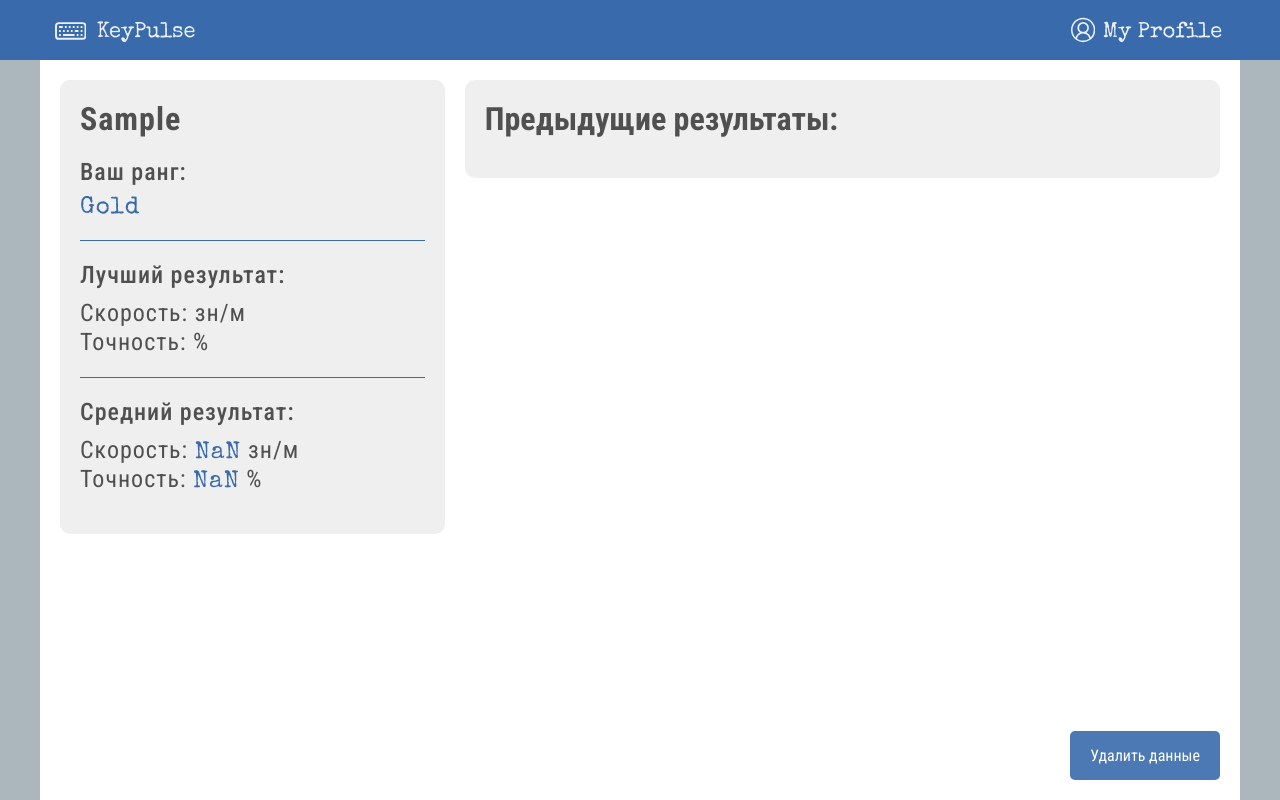
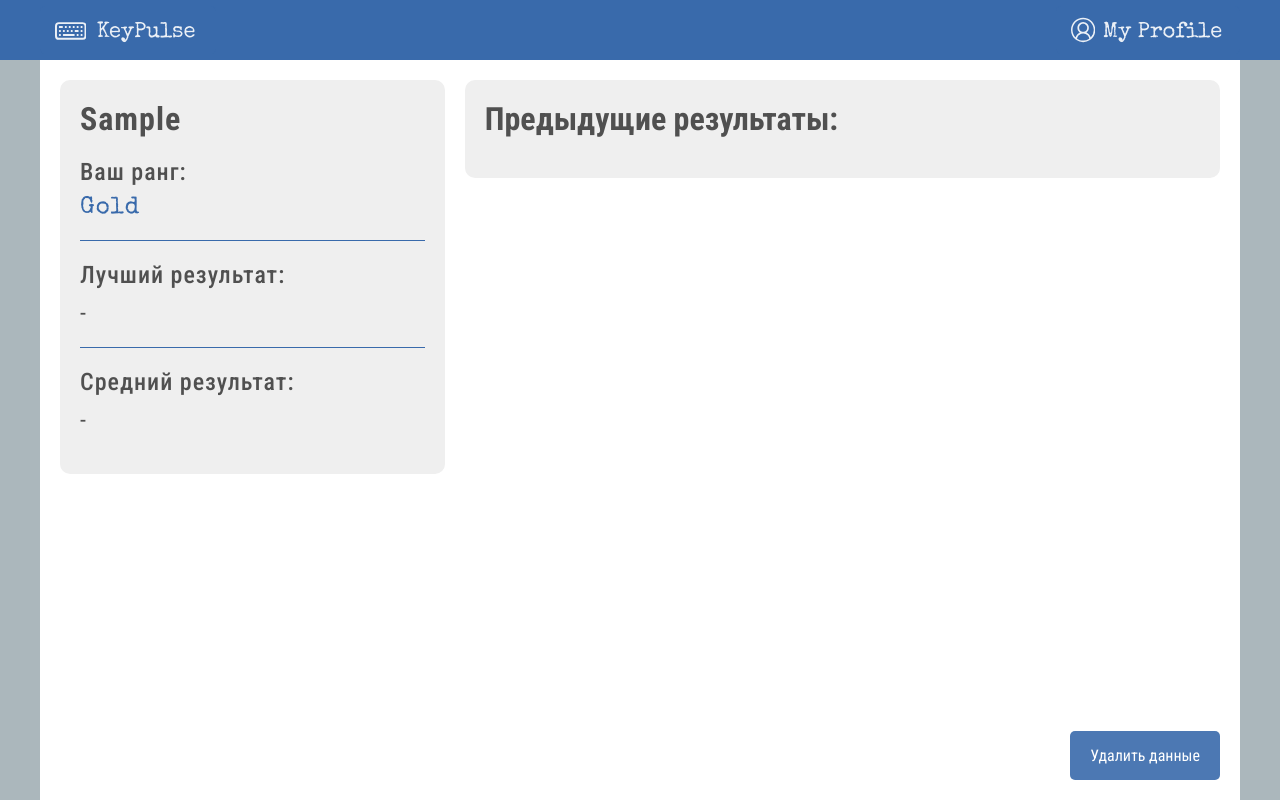
Before and after one commit to neekit95/keypulse, a React (Create React App) app: page /user in a window 1280 px wide. Both pictures are taken after typing "Sample" into the empty fields and a click on the button "Save". Built offline with nearby package versions, Linux system fonts and the light colour scheme.

Commit message:
best and middle results from localstorage

```diff
--- a/src/pages/user-page/user-page.tsx
+++ b/src/pages/user-page/user-page.tsx
@@ -2,6 +2,7 @@ import React, {useEffect, useState} from 'react';
 import style from './user-page.module.scss'
 import Modal from 'react-modal';
 import LastResults from "../../components/last-results/last-results";
+import {BsFiletypeMdx} from "react-icons/bs";
 
 
 interface User {
@@ -119,6 +120,10 @@ const UserPage = () => {
 
 	// Ф-ция для поиска среднего и лучшего результатов
 	function findMiddleAndBestResult(res: Results[]) {
+		if (res.length === 0) {
+			return;
+		} else {
+			res.sort((a, b) => b.userSpeed - a.userSpeed);
 			let speeds: number[] = [];
 			let accuracy: number[] = []
 
@@ -135,14 +140,21 @@ const UserPage = () => {
 				middleUserAccuracy: middleAccuracy,
 			}
 			setMiddleResult(middleResult);
-		let bestSpeed: number = speeds.sort((a, b) => b - a)[0];
-		let bestAccuracy: number = accuracy.sort((a, b) => b - a)[0];
+
+			let bestSpeed: number = 0;
+			let bestAccuracy: number = 0;
+
+			if (res) {
+				bestSpeed = res[0].userSpeed;
+				bestAccuracy = res[0].userAccuracy;
+			}
 
 			const bestResults: BestResult = {
 				bestUserSpeed: bestSpeed,
 				bestUserAccuracy: bestAccuracy,
 			}
 			setBestResult(bestResults);
+		}
 	}
 
 	useEffect(() => {
@@ -226,12 +238,10 @@ const UserPage = () => {
 							<h2>
 								Лучший результат:
 								{
-									middleResult.middleUserSpeed !== 0 ? (
+									middleResult.middleUserSpeed !== 0 && !isNaN(middleResult.middleUserSpeed) ? (
 										<div>
 											<p>Скорость: <span>{bestResult.bestUserSpeed}</span> зн/м</p>
 											<p>Точность: <span>{bestResult.bestUserAccuracy}</span> %</p>
-											{/*<p>Скорость: <span>250</span> зн/м</p>*/}
-											{/*<p>Точность: <span>100</span> %</p>*/}
 										</div>
 									) : <p> - </p>
 								}
@@ -241,7 +251,7 @@ const UserPage = () => {
 							<h2 className={style.h2NotBottom}>
 								Средний результат:
 								{
-									middleResult.middleUserSpeed !== 0 ? (
+									middleResult.middleUserSpeed !== 0 && !isNaN(bestResult.bestUserSpeed) ? (
 										<div>
 											<p>Скорость: <span>{middleResult.middleUserSpeed}</span> зн/м</p>
 											<p>Точность: <span>{middleResult.middleUserAccuracy}</span> %</p>
```
Lines whose indentation alone changed are shown as unchanged.
